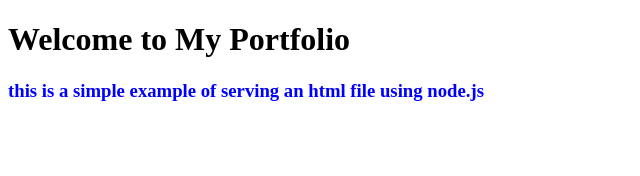
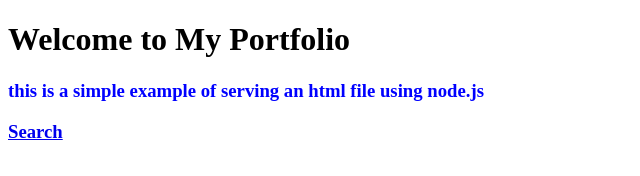
Before and after one commit to harish00078/BackEndByCodingNinjas, a plain HTML site: page Lecture1-GettingStartedWithNodeJs/Topic11-ReturningHtmlAsResponse/code/index.html in a window 1280 px wide. Shown: the full height of the page, 0-640 px from the left. Drawn offline with Linux system fonts and the light colour scheme.

Commit message:
learning about returing html as response nodejs

```diff
--- a/Lecture1-GettingStartedWithNodeJs/Topic11-ReturningHtmlAsResponse/code/index.html
+++ b/Lecture1-GettingStartedWithNodeJs/Topic11-ReturningHtmlAsResponse/code/index.html
@@ -10,5 +10,10 @@
     <h3 style="color: blue">
       this is a simple example of serving an html file using node.js
     </h3>
+    <h3>
+      <p>
+        <a href="https://www.google.com/">Search</a>
+      </p>
+    </h3>
   </body>
 </html>
```
